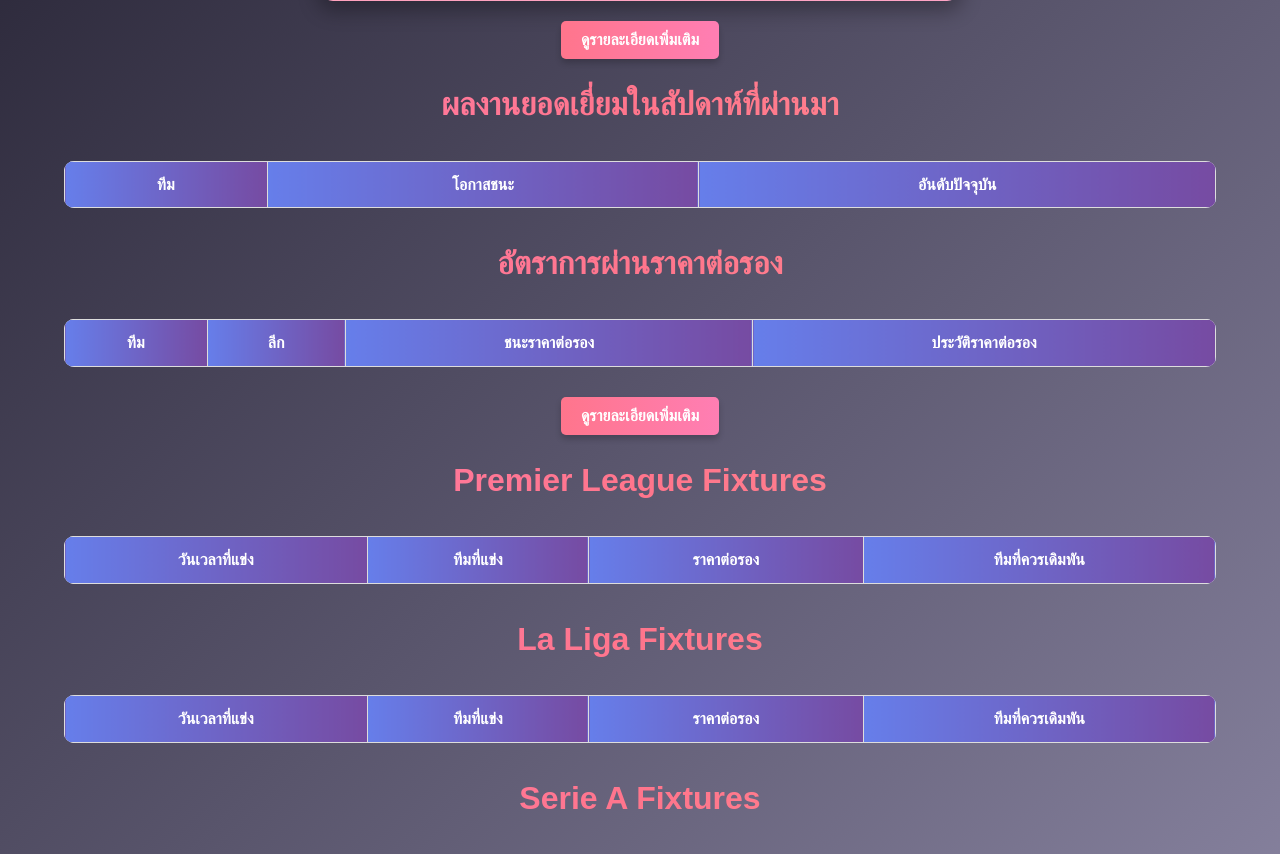
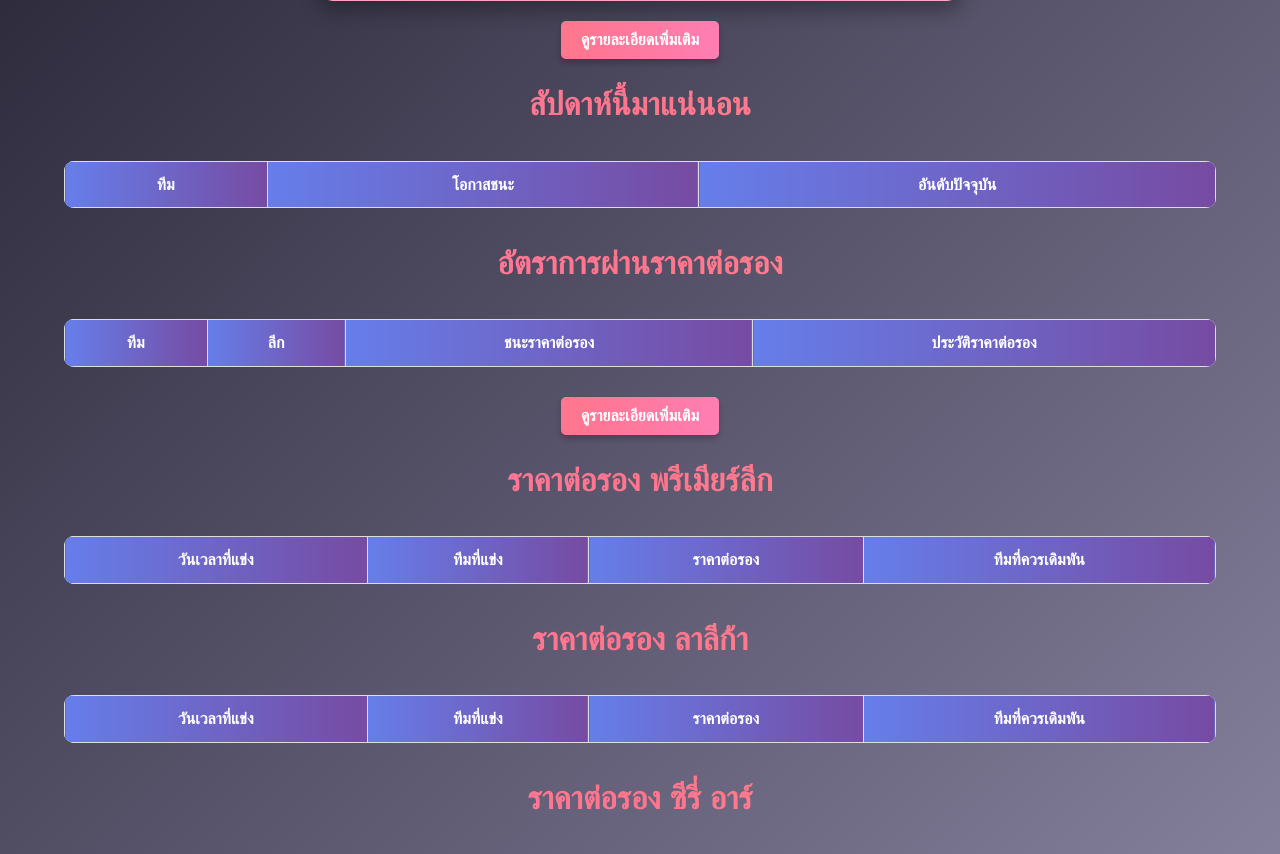
Before and after one commit to NuttWarunyu/RuZy, a Flask app: page / in a window 1280 px wide. Shown: the part 407-1261 px from the top of the page. Run offline with Flask 3, Linux system fonts and the light colour scheme; data that the repository does not hold is empty.

Commit message:
Update your message

```diff
--- a/output/analysis.html
+++ b/output/analysis.html
@@ -30,7 +30,7 @@
 
     <!-- Top Performing Teams -->
     <section id="top-performing-teams">
-        <h2 class="section-title gradient-text">ผลงานยอดเยี่ยมในสัปดาห์ที่ผ่านมา</h2>
+        <h2 class="section-title gradient-text">สัปดาห์นี้มาแน่นอน</h2>
         <div class="table-container">
             <table>
                 <thead>
@@ -97,66 +97,9 @@
                         <td>3</td>
                         <td>
 
-                                <span class="circle red"></span>
-
-                                <span class="circle red"></span>
-
                                 <span class="circle green"></span>
 
                                 <span class="circle green"></span>
-
-                                <span class="circle green"></span>
-
-                        </td>
-                    </tr>
-
-                    <tr>
-                        <td>West Ham</td>
-                        <td>Premier League</td>
-                        <td>3</td>
-                        <td>
-
-                                <span class="circle red"></span>
-
-                                <span class="circle green"></span>
-
-                                <span class="circle green"></span>
-
-                                <span class="circle green"></span>
-
-                                <span class="circle red"></span>
-
-                        </td>
-                    </tr>
-
-                    <tr>
-                        <td>Brentford</td>
-                        <td>Premier League</td>
-                        <td>3</td>
-                        <td>
-
-                                <span class="circle red"></span>
-
-                                <span class="circle green"></span>
-
-                                <span class="circle green"></span>
-
-                                <span class="circle red"></span>
-
-                                <span class="circle green"></span>
-
-                        </td>
-                    </tr>
-
-                    <tr>
-                        <td>Newcastle</td>
-                        <td>Premier League</td>
-                        <td>2</td>
-                        <td>
-
-                                <span class="circle green"></span>
-
-                                <span class="circle red"></span>
 
                                 <span class="circle red"></span>
 
@@ -183,12 +124,33 @@
 
                                 <span class="circle red"></span>
 
+                                <span class="circle red"></span>
+
                         </td>
                     </tr>
 
                     <tr>
-                        <td>Villarreal</td>
-                        <td>La Liga</td>
+                        <td>Brentford</td>
+                        <td>Premier League</td>
+                        <td>0</td>
+                        <td>
+
+                                <span class="circle red"></span>
+
+                                <span class="circle red"></span>
+
+                                <span class="circle red"></span>
+
+                                <span class="circle red"></span>
+
+                                <span class="circle red"></span>
+
+                        </td>
+                    </tr>
+
+                    <tr>
+                        <td>Newcastle</td>
+                        <td>Premier League</td>
                         <td>3</td>
                         <td>
 
@@ -253,7 +253,7 @@
 
     <!-- Fixtures Section -->
     <section>
-        <h2 class="section-title gradient-text">Premier League Fixtures</h2>
+        <h2 class="section-title gradient-text">ราคาต่อรอง พรีเมียร์ลีก</h2>
         <div class="table-container">
             <table>
                 <thead>
@@ -307,7 +307,7 @@
     </section>
 
     <section>
-        <h2 class="section-title gradient-text">La Liga Fixtures</h2>
+        <h2 class="section-title gradient-text">ราคาต่อรอง ลาลีก้า</h2>
         <div class="table-container">
             <table>
                 <thead>
@@ -340,7 +340,7 @@
     </section>
 
     <section>
-        <h2 class="section-title gradient-text">Serie A Fixtures</h2>
+        <h2 class="section-title gradient-text">ราคาต่อรอง ซีรี่ อาร์</h2>
         <div class="table-container">
             <table>
                 <thead>
--- a/templates/template.html
+++ b/templates/template.html
@@ -30,7 +30,7 @@
 
     <!-- Top Performing Teams -->
     <section id="top-performing-teams">
-        <h2 class="section-title gradient-text">ผลงานยอดเยี่ยมในสัปดาห์ที่ผ่านมา</h2>
+        <h2 class="section-title gradient-text">สัปดาห์นี้มาแน่นอน</h2>
         <div class="table-container">
             <table>
                 <thead>
@@ -100,7 +100,7 @@
 
     <!-- Fixtures Section -->
     <section>
-        <h2 class="section-title gradient-text">Premier League Fixtures</h2>
+        <h2 class="section-title gradient-text">ราคาต่อรอง พรีเมียร์ลีก</h2>
         <div class="table-container">
             <table>
                 <thead>
@@ -126,7 +126,7 @@
     </section>
 
     <section>
-        <h2 class="section-title gradient-text">La Liga Fixtures</h2>
+        <h2 class="section-title gradient-text">ราคาต่อรอง ลาลีก้า</h2>
         <div class="table-container">
             <table>
                 <thead>
@@ -152,7 +152,7 @@
     </section>
 
     <section>
-        <h2 class="section-title gradient-text">Serie A Fixtures</h2>
+        <h2 class="section-title gradient-text">ราคาต่อรอง ซีรี่ อาร์</h2>
         <div class="table-container">
             <table>
                 <thead>
```
Also changed, not shown: other parts of output/analysis.html (+47 -11 lines).
